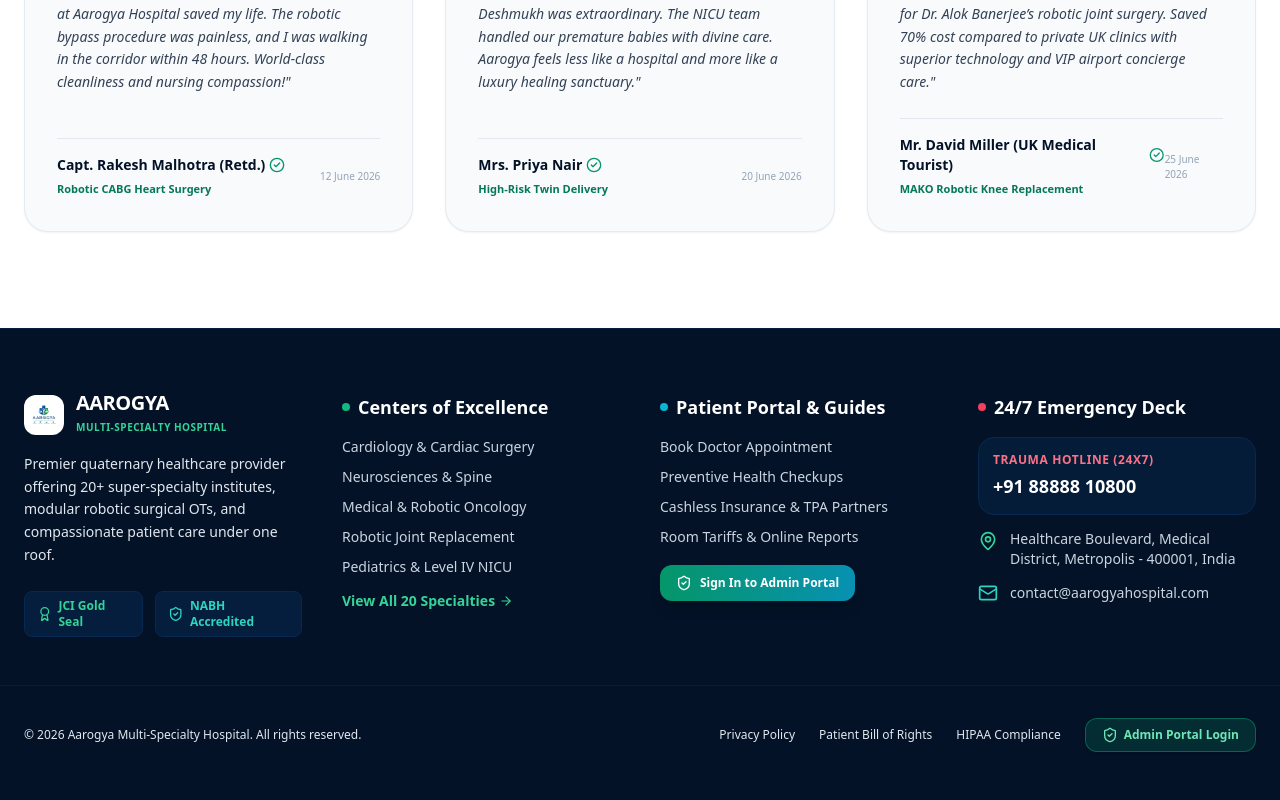
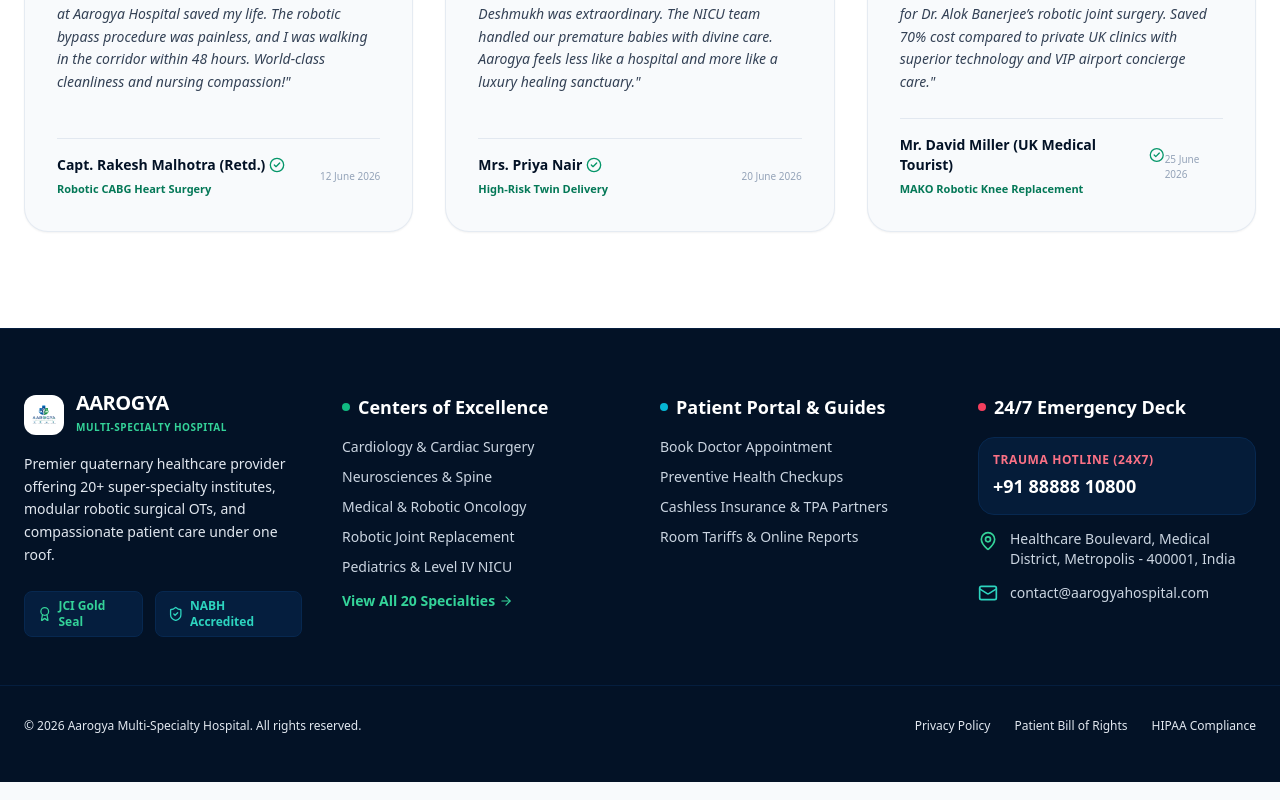
Before and after one commit to MayankAkbari/Aarogya-Multi-Specialty-Hospital, a Next.js app: page / in a window 1280 px wide. Shown: the part 8159-8959 px from the top of the page. Built offline with nearby package versions, Linux system fonts and the light colour scheme.

Commit message:
Remove Admin Portal Login buttons from footer navigation

```diff
--- a/components/layout/Footer.tsx
+++ b/components/layout/Footer.tsx
@@ -60,14 +60,6 @@ export default function Footer() {
             <li><Link href="/health-packages" className="hover:text-emerald-400 transition-colors">Preventive Health Checkups</Link></li>
             <li><Link href="/insurance-tpa" className="hover:text-emerald-400 transition-colors">Cashless Insurance & TPA Partners</Link></li>
             <li><Link href="/patient-services" className="hover:text-emerald-400 transition-colors">Room Tariffs & Online Reports</Link></li>
-            <li className="pt-2">
-              <Link
-                href="/admin/login"
-                className="inline-flex items-center gap-2 px-4 py-2.5 rounded-xl bg-gradient-to-r from-emerald-600 to-teal-600 hover:from-emerald-500 hover:to-teal-500 text-white font-extrabold text-xs shadow-lg transition-all hover:scale-105 active:scale-95"
-              >
-                <ShieldCheck className="w-4 h-4" /> Sign In to Admin Portal
-              </Link>
-            </li>
           </ul>
         </div>
 
@@ -101,12 +93,6 @@ export default function Footer() {
           <Link href="/about" className="hover:text-slate-200">Privacy Policy</Link>
           <Link href="/about" className="hover:text-slate-200">Patient Bill of Rights</Link>
           <Link href="/about" className="hover:text-slate-200">HIPAA Compliance</Link>
-          <Link
-            href="/admin/login"
-            className="px-4 py-2 rounded-xl bg-emerald-600/20 border border-emerald-500/40 hover:bg-emerald-600 text-emerald-300 hover:text-white font-extrabold transition-all flex items-center gap-1.5 shadow"
-          >
-            <ShieldCheck className="w-4 h-4" /> Admin Portal Login
-          </Link>
         </div>
       </div>
     </footer>
```
